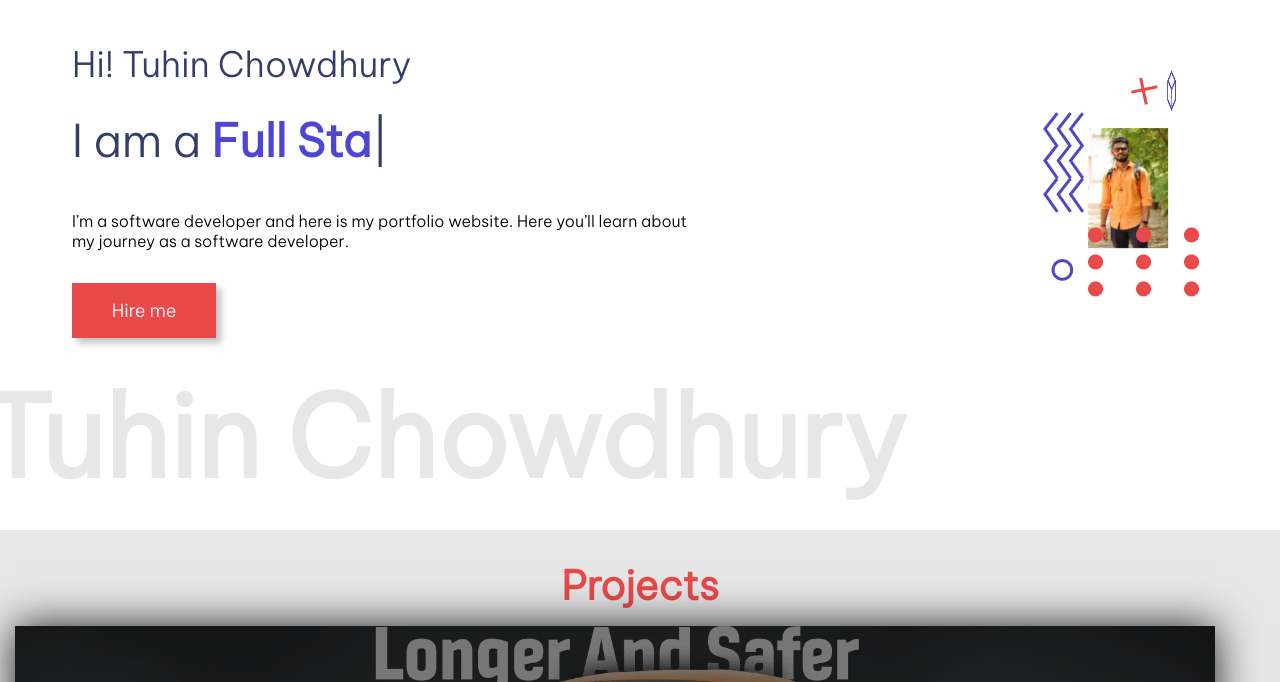
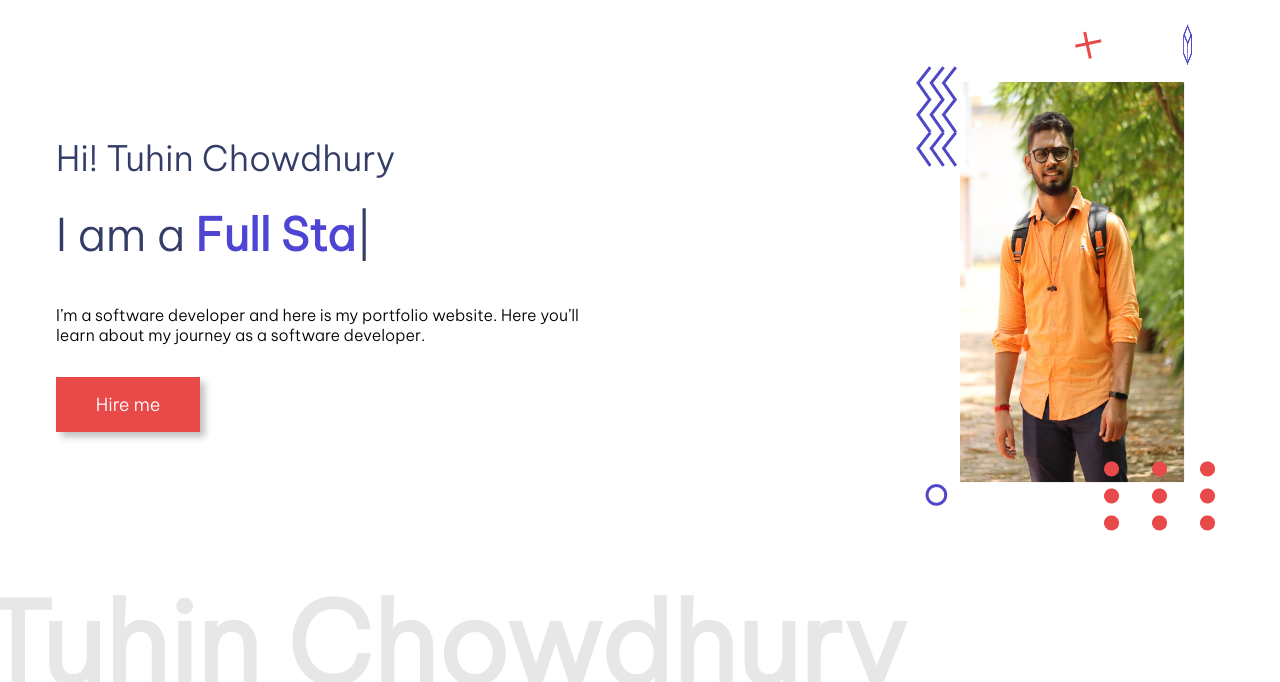
Before and after one commit to Tuhin2001/portfolioWebsite, a plain HTML site: page index.html in a window 1280 px wide. Shown: the part 118-800 px from the top of the page. Drawn offline with nearby package versions, Linux system fonts and the light colour scheme.

Commit message:
Update index.html

```diff
--- a/index.html
+++ b/index.html
@@ -64,7 +64,7 @@
                         <img src="./images/userAsset/plus.png" alt="" />
                       </div>
                       <div class="user-image">
-                        <img src="final_img.jpg" alt="" height="120px"/>
+                        <img src="final_img.jpg" alt="" height="400px"/>
                       </div>
                 </div>
 
```
